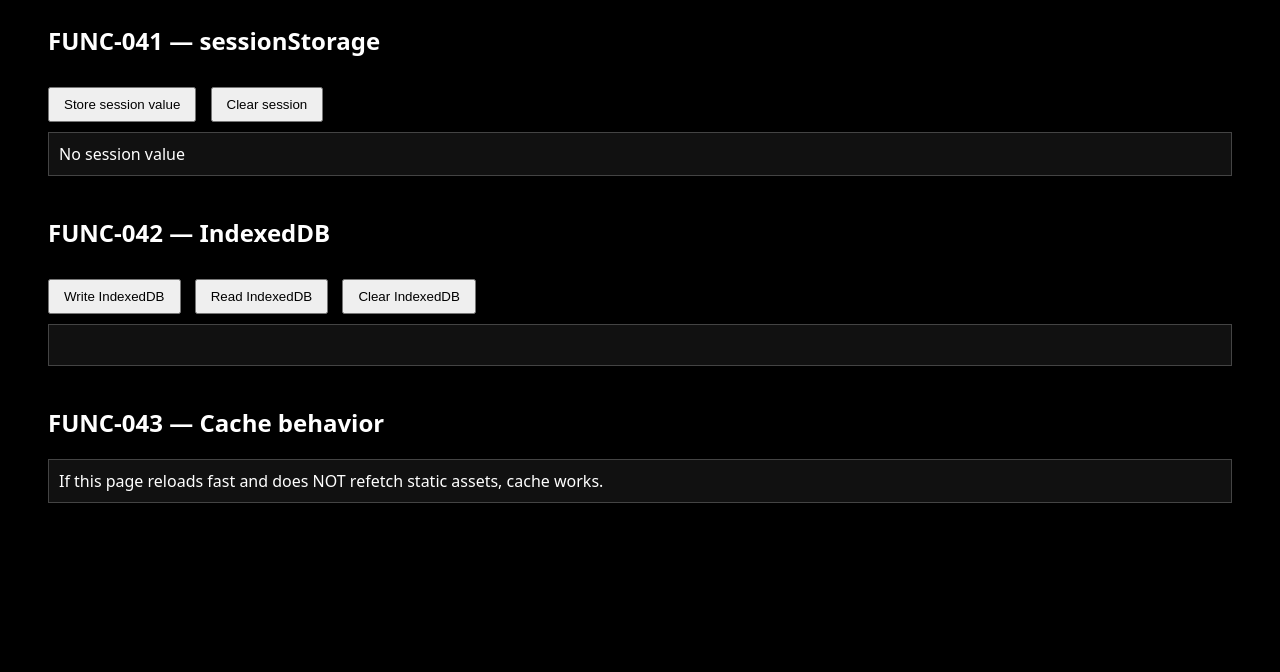
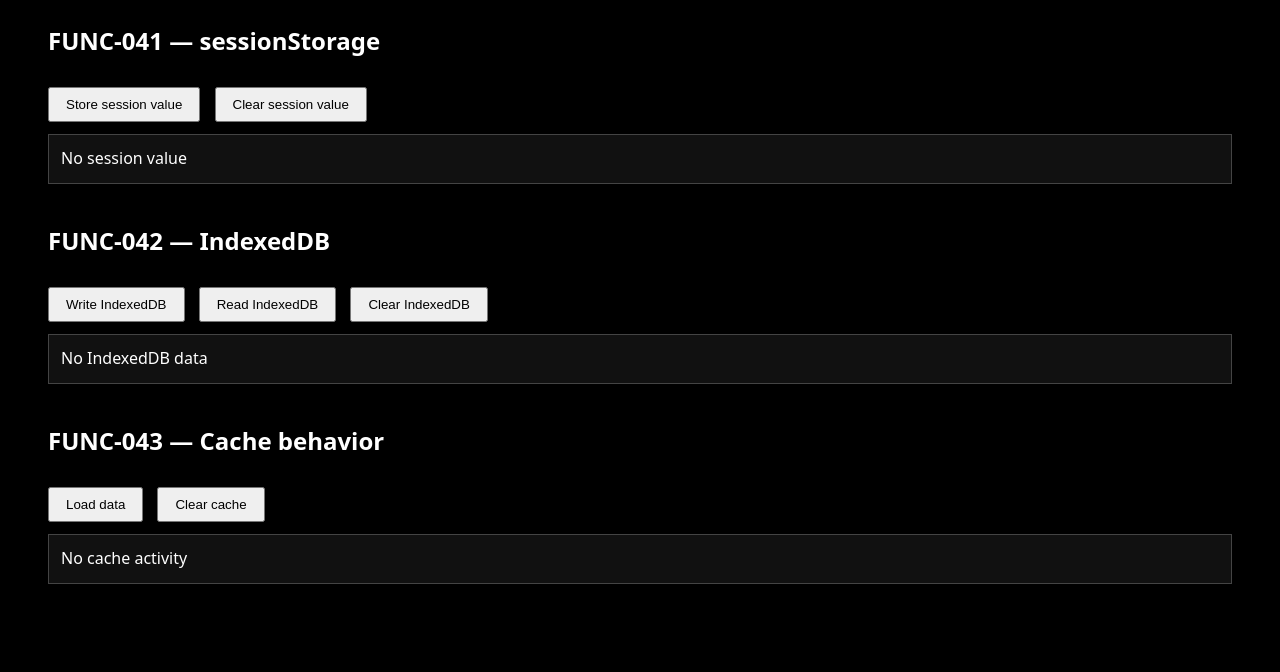
Before and after one commit to Duisternis/tester, a plain HTML site: page index.html in a window 1280 px wide. Shown: the part 128-800 px from the top of the page. Drawn offline with Linux system fonts and the light colour scheme.

Commit message:
Update index.html

```diff
--- a/index.html
+++ b/index.html
@@ -2,10 +2,7 @@
 <html lang="en">
 <head>
   <meta charset="UTF-8" />
-  <title>Browser Storage & Cache Test</title>
-
-  <!-- Cacheable resource for FUNC-043 -->
-  <link rel="stylesheet" href="style.css">
+  <title>Core Browser Storage & Cache Tests</title>
 
   <style>
     body {
@@ -15,106 +12,167 @@
       padding: 40px;
     }
 
+    h1 {
+      margin-bottom: 30px;
+    }
+
     h2 {
       margin-top: 40px;
     }
 
     button {
+      margin-top: 10px;
       margin-right: 10px;
-      margin-top: 10px;
-      padding: 8px 14px;
+      padding: 8px 16px;
       cursor: pointer;
     }
 
     .box {
-      margin-top: 10px;
-      padding: 10px;
+      margin-top: 12px;
+      padding: 12px;
       background: #111;
       border: 1px solid #444;
-      min-height: 20px;
+      min-height: 24px;
     }
   </style>
 </head>
+
 <body>
 
-  <h1>Browser Core Storage Test</h1>
+  <h1>Core Browser Functional Tests</h1>
 
-  <!-- ================= FUNC-041 ================= -->
+  <!-- ========================================================= -->
+  <!-- FUNC-041 : sessionStorage                                 -->
+  <!-- ========================================================= -->
+
   <h2>FUNC-041 — sessionStorage</h2>
 
   <button onclick="storeSession()">Store session value</button>
-  <button onclick="clearSession()">Clear session</button>
+  <button onclick="clearSession()">Clear session value</button>
 
-  <div id="sessionBox" class="box"></div>
+  <div id="sessionBox" class="box">No session value</div>
 
-  <!-- ================= FUNC-042 ================= -->
+  <!-- ========================================================= -->
+  <!-- FUNC-042 : IndexedDB                                      -->
+  <!-- ========================================================= -->
+
   <h2>FUNC-042 — IndexedDB</h2>
 
   <button onclick="writeDB()">Write IndexedDB</button>
   <button onclick="readDB()">Read IndexedDB</button>
   <button onclick="clearDB()">Clear IndexedDB</button>
 
-  <div id="dbBox" class="box"></div>
+  <div id="dbBox" class="box">No IndexedDB data</div>
 
-  <!-- ================= FUNC-043 ================= -->
+  <!-- ========================================================= -->
+  <!-- FUNC-043 : Cache behavior                                 -->
+  <!-- ========================================================= -->
+
   <h2>FUNC-043 — Cache behavior</h2>
 
-  <div id="cacheBox" class="box">
-    If this page reloads fast and does NOT refetch static assets, cache works.
-  </div>
+  <button onclick="loadCacheData()">Load data</button>
+  <button onclick="clearCache()">Clear cache</button>
+
+  <div id="cacheBox" class="box">No cache activity</div>
 
   <script>
-    /* ================= FUNC-041: sessionStorage ================= */
+    /* =========================================================
+       FUNC-041 — sessionStorage
+       ========================================================= */
+
     function storeSession() {
-      sessionStorage.setItem("func041", "session_value");
+      sessionStorage.setItem("FUNC041_KEY", "session_value");
       updateSessionBox();
     }
 
     function clearSession() {
-      sessionStorage.removeItem("func041");
+      sessionStorage.removeItem("FUNC041_KEY");
       updateSessionBox();
     }
 
     function updateSessionBox() {
+      const value = sessionStorage.getItem("FUNC041_KEY");
       document.getElementById("sessionBox").innerText =
-        sessionStorage.getItem("func041") || "No session value";
+        value ? "Stored value: " + value : "No session value";
     }
 
     updateSessionBox();
 
-    /* ================= FUNC-042: IndexedDB ================= */
+    /* =========================================================
+       FUNC-042 — IndexedDB
+       ========================================================= */
+
     let db;
+    const dbRequest = indexedDB.open("FUNC042_DB", 1);
 
-    const request = indexedDB.open("FUNC042_DB", 1);
-
-    request.onupgradeneeded = event => {
+    dbRequest.onupgradeneeded = event => {
       db = event.target.result;
       db.createObjectStore("data", { keyPath: "id" });
     };
 
-    request.onsuccess = event => {
+    dbRequest.onsuccess = event => {
       db = event.target.result;
     };
 
     function writeDB() {
       const tx = db.transaction("data", "readwrite");
       tx.objectStore("data").put({ id: 1, value: "indexeddb_value" });
-      document.getElementById("dbBox").innerText = "Data written to IndexedDB";
+      document.getElementById("dbBox").innerText =
+        "IndexedDB write complete";
     }
 
     function readDB() {
       const tx = db.transaction("data", "readonly");
       const req = tx.objectStore("data").get(1);
+
       req.onsuccess = () => {
         document.getElementById("dbBox").innerText =
-          req.result ? req.result.value : "No IndexedDB data";
+          req.result
+            ? "IndexedDB value: " + req.result.value
+            : "No IndexedDB data";
       };
     }
 
     function clearDB() {
       const tx = db.transaction("data", "readwrite");
       tx.objectStore("data").clear();
-      document.getElementById("dbBox").innerText = "IndexedDB cleared";
+      document.getElementById("dbBox").innerText =
+        "IndexedDB cleared";
+    }
+
+    /* =========================================================
+       FUNC-043 — Cache behavior
+       ========================================================= */
+
+    const CACHE_NAME = "FUNC043_CACHE";
+    const CACHE_KEY = "/func043-data";
+
+    async function loadCacheData() {
+      const cache = await caches.open(CACHE_NAME);
+      const cachedResponse = await cache.match(CACHE_KEY);
+
+      if (cachedResponse) {
+        const text = await cachedResponse.text();
+        document.getElementById("cacheBox").innerText =
+          "Loaded from cache: " + text;
+        return;
+      }
+
+      const response = new Response(
+        "cache_test_payload",
+        { headers: { "Content-Type": "text/plain" } }
+      );
+
+      await cache.put(CACHE_KEY, response.clone());
+
+      document.getElementById("cacheBox").innerText =
+        "Fetched from network: cache_test_payload";
+    }
+
+    async function clearCache() {
+      await caches.delete(CACHE_NAME);
+      document.getElementById("cacheBox").innerText =
+        "Cache cleared";
     }
   </script>
 
```
